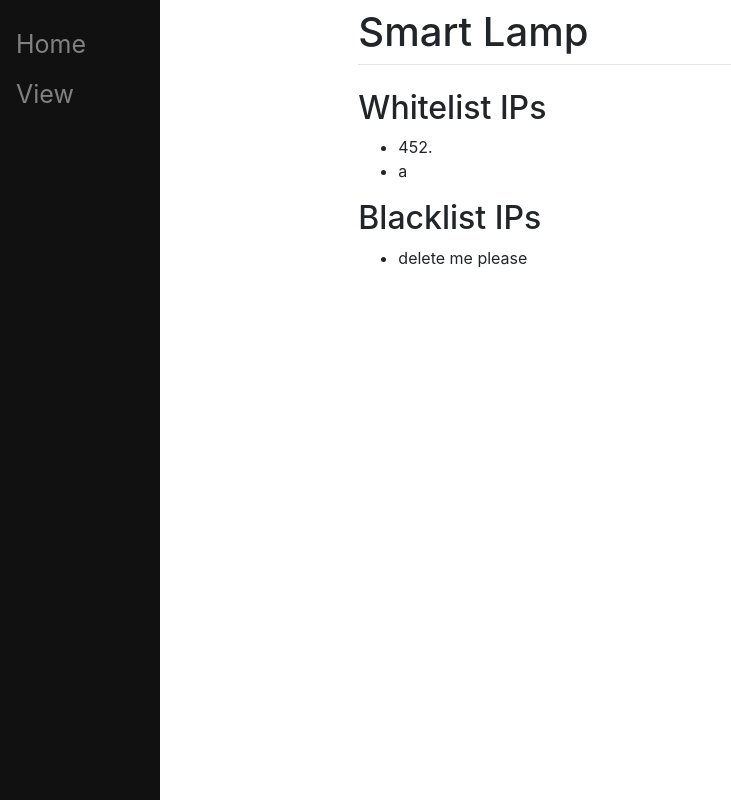
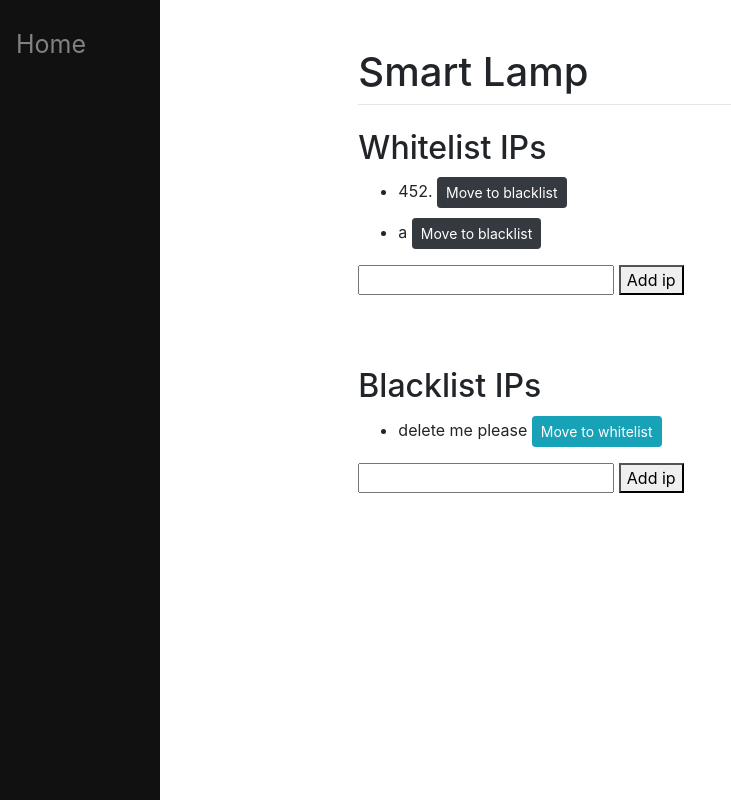
Before and after one commit to y0608/TtTHackTUES9, a Django app: page /1 in a window 1280 px wide. Shown: the whole page, without its empty margins (0-731 px from the left). Run offline with Django 4.2, Linux system fonts and the light colour scheme; data comes from the database, SQL or seed files in the repository; both versions use the stored data as it was after the commit; some libraries are stand-ins or nearby versions.

Commit message:
only move button not working

```diff
--- a/Web/TtTsite/main/templates/main/base.html
+++ b/Web/TtTsite/main/templates/main/base.html
@@ -44,13 +44,13 @@
 <body>
 	<div class="sidenav">
 		<a href="/">Home</a>
-		<a href="/2">View</a>
+		<!-- <a href="/2">View</a> -->
 	</div>
 
 	<div id="content" name="content" class="main">
 		<div class="row justify-content-center">
 			<div class="col-8">
-				<h1 class="mt-2">{% block name %}Device{% endblock %}</h1>
+				<h1 class="mt-5">{% block name %}Device{% endblock %}</h1>
 				<hr class="mt-0 mb-4">
 				{% block content %}
 				{% endblock %}
--- a/Web/TtTsite/main/templates/main/home.html
+++ b/Web/TtTsite/main/templates/main/home.html
@@ -12,7 +12,8 @@
 {% block content %}
     <ul>
         {% for device in devices %}
-            <li>{{device.name}}</li>
+            <!-- <li>{{device.name}}</li> -->
+            <h2><a href="/{{device.id}}">{{device.name}}</a></h2>
         {% endfor %}
     </ul>
 {% endblock %}
--- a/Web/TtTsite/main/templates/main/list.html
+++ b/Web/TtTsite/main/templates/main/list.html
@@ -22,17 +22,36 @@
     <button type="submit", name="save">Add to blacklist</button> -->
 
     <h2>Whitelist IPs</h2>
+    <form method="post" action="#">
+        {% csrf_token %}
         <ul>
             {% for whitelistip in device.whitelist_set.all %}
-            <li>{{whitelistip}}</li>
+                <li style="margin: 10px 0">
+                    {{whitelistip}}
+                    <button type="button" class="btn btn-dark btn-sm", name="moveToBlacklist", value="save">Move to blacklist</button>
+                </li>
             {% endfor %}
         </ul>
+        <input type="text", name="new">
+        <button type="submit", name="newItemWhitelist", value="save">Add ip</button>
+    </form>
+
+    <br><br><br>
 
     <h2>Blacklist IPs</h2>
+    <form method="post" action="#">
+        {% csrf_token %}
         <ul>
             {% for blacklistip in device.blacklist_set.all %}
-            <li>{{blacklistip}}</li>
+            <li style="margin: 10px 0">
+                {{blacklistip}}
+                <button type="button" class="btn btn-info btn-sm", name="moveToWhitelist", value="save">Move to whitelist</button>
+            </li>
             {% endfor %}
         </ul>
+            <input type="text", name="new">
+            <button type="submit", name="newItemBlacklist", value="save">Add ip</button>
+    </form>
+
 
 {% endblock %}
--- a/Web/TtTsite/main/views.py
+++ b/Web/TtTsite/main/views.py
@@ -8,10 +8,40 @@ from django.urls import reverse
 # Create your views here.
 
 def index(response,id):
+    # device = IotDevice.objects.get(id=id)
+    # return render(response,"main/list.html",{"device":device})
     device = IotDevice.objects.get(id=id)
-    # whitelist = device.whitelist_set.all()
-    # blacklist = device.blacklist_set.all()
+
+    if response.method == "POST":
+        if response.POST.get("newItemWhitelist"):
+            txt = response.POST.get("new")
+            if len(txt) > 2:
+                device.whitelist_set.create(ip=txt)
+            else:
+                print("invalid")
+        elif response.POST.get("newItemBlacklist"):
+            txt = response.POST.get("new")
+            if len(txt) > 2:
+                device.blacklist_set.create(ip=txt)
+            else:
+                print("invalid")
+
+        elif response.POST.get("moveToWhitelist"):
+            print("AAAAAAAAA" + response.POST.get("moveToWhitelist"))
+            # id = ...
+            # tempip =
+            # device.blacklist_set.all()[id].delete()
+            # device.blacklist_set.create(ip=tempip)
+
+        elif response.POST.get("moveToBlacklist"):
+            pass
+            # id = ...
+            # tempip =
+            # device.blacklist_set.all()[id].delete()# delete from whitelist
+            # device.blacklist_set.create(ip=tempip)# add to blacklist
+
     return render(response,"main/list.html",{"device":device})
+
 
 def home(response):
     devices = IotDevice.objects.all()
```
Also changed, not shown: Web/TtTsite/db.sqlite3. Lines whose indentation alone changed are shown as unchanged.
